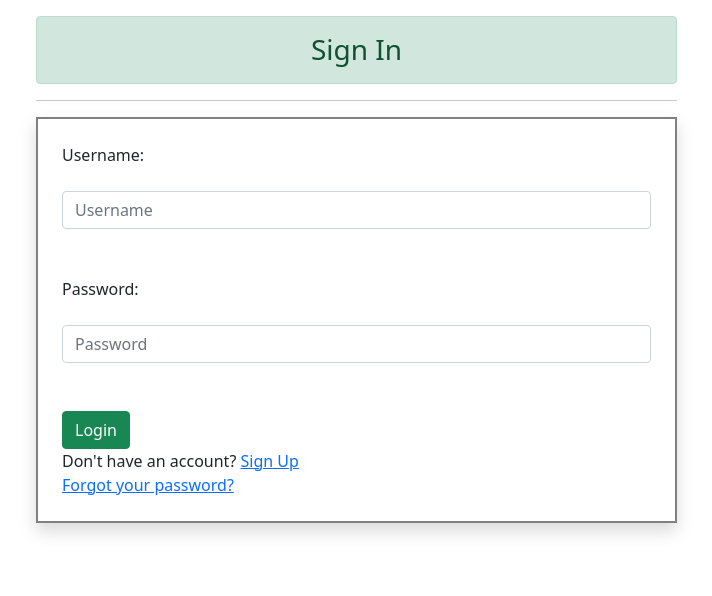
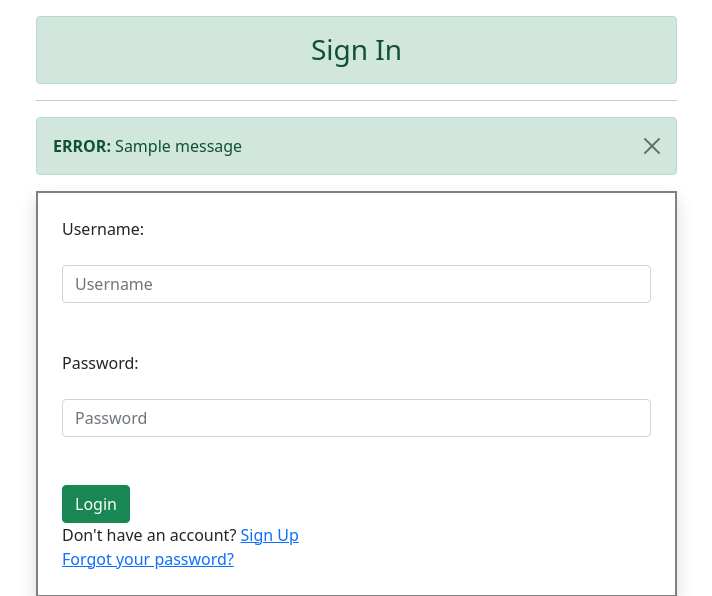
Before and after one commit to SRSKing12/all-in-1, a Django app: page /sin in a window 1280 px wide. Shown: the top 596 px of the page, without its empty margins (277-989 px from the left). Run offline with Django 3.2, Linux system fonts and the light colour scheme; tables that the repository leaves empty hold one stand-in row (values such as "Sample post"); one stand-in notice (Sample message) is shown; some libraries are stand-ins or nearby versions.

Commit message:
Add files via upload

```diff
--- a/templates/sgin.html
+++ b/templates/sgin.html
@@ -24,6 +24,7 @@
 }
 
 </style>
+
 </head>
 
 <body>
@@ -34,6 +35,13 @@
   <div class="col-sm-7 offset-sm-3"   >
    <h3 class="text-center alert alert-success">Sign In</h3>
    <hr>
+
+   {% for message in messages %}
+    <div class="alert alert-{{message.tags}} alert-dismissible fade show" role="alert">
+        <strong>ERROR: </strong> {{message}}
+        <button type="button" class="btn-close" data-bs-dismiss="alert" aria-label="Close"></button>
+    </div>
+    {% endfor %}
 
        <form action="sin" method="POST" novalidate class="shadow p-4" style="border:2px solid grey" >
             {% csrf_token %}
```
